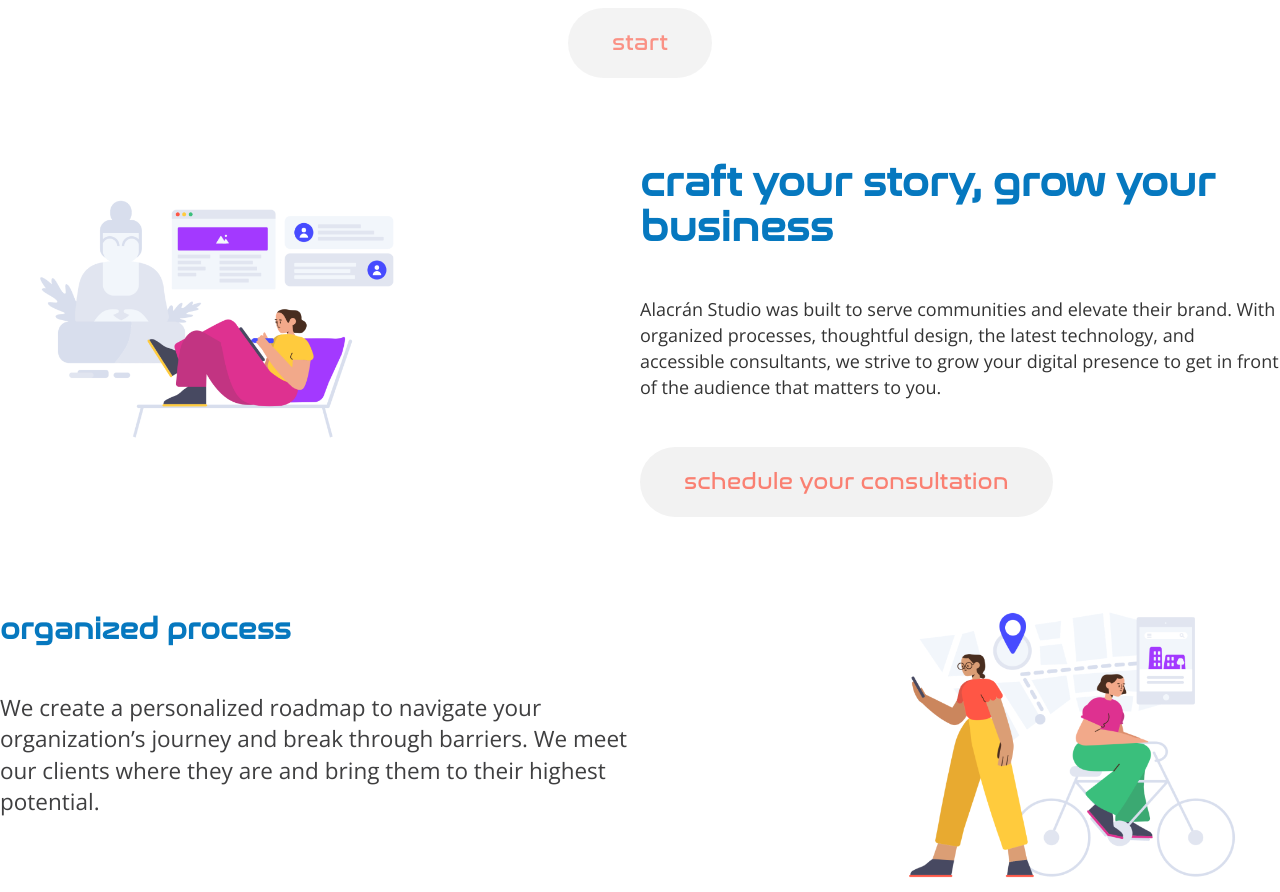
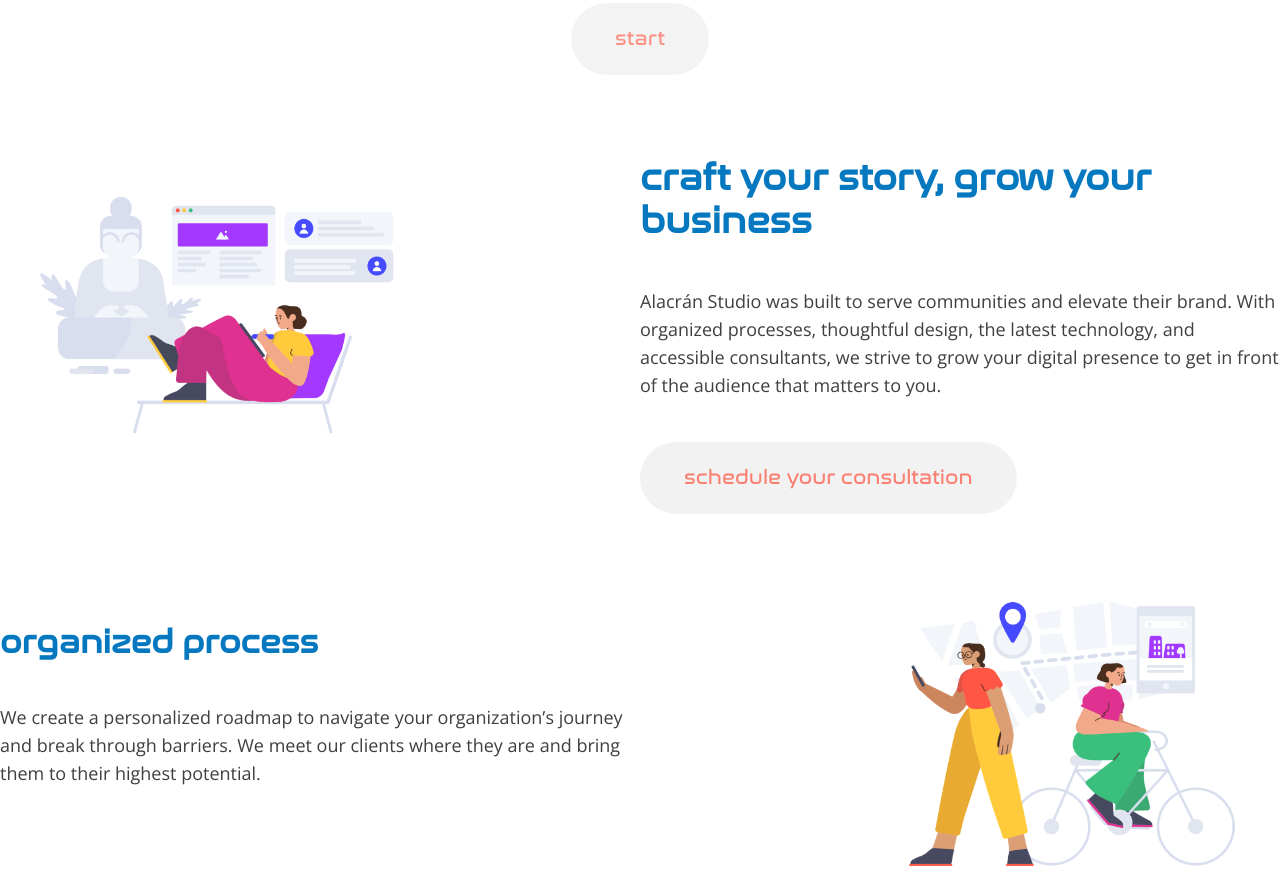
Before and after one commit to Alacran-Digital-Services/alacran-website, a Gatsby site: page / in a window 1280 px wide. Shown: the part 675-1567 px from the top of the page. Built offline with nearby package versions, Linux system fonts and the light colour scheme; Gatsby itself is replaced by a stand-in of ours.

Commit message:
Remove bodyCopy class and move rules to body & p rules in typography.scss. Remove h1, h2, and p from layout.scss and move to typography.scss.

```diff
--- a/src/pages/index.js
+++ b/src/pages/index.js
@@ -40,7 +40,7 @@
       <div className="contentBlockContainer">
         <div className="contentBlockText">
           <h2 className="titleCopy">Organized Process</h2>
-          <p className="bodyCopy">
+          <p>
             We create a personalized roadmap to navigate your organization’s
             journey and break through barriers. We meet our clients where they
             are and bring them to their highest potential.
@@ -65,7 +65,7 @@
         </div>
         <div className="contentBlockText">
           <h2 className="titleCopy">Thoughtful Design</h2>
-          <p className="bodyCopy">
+          <p>
             Work with our experts to integrate best design practices that lead
             to results. Carefully craft designs that share your meaningful
             message to the world.
@@ -76,7 +76,7 @@
       <div className="contentBlockContainer">
         <div className="contentBlockText">
           <h2 className="titleCopy">Latest Technology</h2>
-          <p className="bodyCopy">
+          <p>
             We are passionate about fast, light-weight, high-ranking, and
             state-of-the-art tools and tech. Using the JAMstack, a new way to
             build headless sites, we incessantly chase innovation and distill it
@@ -102,7 +102,7 @@
         </div>
         <div className="contentBlockText">
           <h2 className="titleCopy">Accessible Consultants</h2>
-          <p className="bodyCopy">
+          <p>
             We care about the individual. Partner with our expert consultant
             teams and rest assured there’s always a human on the other side.
           </p>
--- a/src/style/layout.scss
+++ b/src/style/layout.scss
@@ -4,16 +4,15 @@
   scroll-behavior: smooth;
   -ms-text-size-adjust: 100%;
   -webkit-text-size-adjust: 100%;
-  font: 112.5%/1.45em georgia, serif, sans-serif;
   box-sizing: border-box;
   overflow-y: scroll;
 }
+
 body {
   margin: 0;
   -webkit-font-smoothing: antialiased;
   -moz-osx-font-smoothing: grayscale;
-  color: hsla(0, 0%, 0%, 0.8);
-  font-family: "Open Sans", georgia, serif;
+
   font-weight: normal;
   word-wrap: break-word;
   font-kerning: normal;
@@ -22,6 +21,7 @@
   -webkit-font-feature-settings: "kern", "liga", "clig", "calt";
   font-feature-settings: "kern", "liga", "clig", "calt";
 }
+
 article,
 aside,
 details,
@@ -74,24 +74,7 @@
 dfn {
   font-style: italic;
 }
-h1 {
-  margin-left: 0;
-  margin-right: 0;
-  margin-top: 0;
-  padding-bottom: 0;
-  padding-left: 0;
-  padding-right: 0;
-  padding-top: 0;
-  margin-bottom: 1.45rem;
-  color: inherit;
-  text-transform: lowercase;
-  font-family: "Nasalization", -apple-system, BlinkMacSystemFont, Segoe UI, Roboto, Oxygen,
-    Ubuntu, Cantarell, Fira Sans, Droid Sans, Helvetica Neue, sans-serif;
-  font-weight: bold;
-  text-rendering: optimizeLegibility;
-  font-size: 2.25rem;
-  line-height: 1.1;
-}
+
 mark {
   background-color: #ff0;
   color: #000;
@@ -112,18 +95,14 @@
 sup {
   top: -0.5em;
 }
+
 img {
   border-style: none;
   max-width: 100%;
-  margin-left: 0;
-  margin-right: 0;
-  margin-top: 0;
-  padding-bottom: 0;
-  padding-left: 0;
-  padding-right: 0;
-  padding-top: 0;
-  margin-bottom: 1.45rem;
+  padding: 0;
+  margin: 0 0 1.45rem 0;
 }
+
 svg:not(:root) {
   overflow: hidden;
 }
@@ -254,24 +233,7 @@
 *:after {
   box-sizing: inherit;
 }
-h2 {
-  margin-left: 0;
-  margin-right: 0;
-  margin-top: 0;
-  padding-bottom: 0;
-  padding-left: 0;
-  padding-right: 0;
-  padding-top: 0;
-  margin-bottom: 1.45rem;
-  color: inherit;
-  text-transform: lowercase;
-  font-family: "Nasalization", -apple-system, BlinkMacSystemFont, Segoe UI, Roboto, Oxygen,
-    Ubuntu, Cantarell, Fira Sans, Droid Sans, Helvetica Neue, sans-serif;
-  font-weight: bold;
-  text-rendering: optimizeLegibility;
-  font-size: 1.62671rem;
-  line-height: 1.1;
-}
+
 h3 {
   margin-left: 0;
   margin-right: 0;
@@ -394,16 +356,7 @@
   padding-top: 0;
   margin-bottom: 1.45rem;
 }
-p {
-  margin-left: 0;
-  margin-right: 0;
-  margin-top: 0;
-  padding-bottom: 0;
-  padding-left: 0;
-  padding-right: 0;
-  padding-top: 0;
-  margin-bottom: 1.45rem;
-}
+
 pre {
   margin-left: 0;
   margin-right: 0;
--- a/src/style/pages/index.scss
+++ b/src/style/pages/index.scss
@@ -21,12 +21,6 @@
   p {
     padding: 20px 0 20px;
   }
-}
-
-.bodyCopy {
-  font-size: 1.25rem;
-  color: $dark-gray-color;
-  line-height: 1.75rem;
 }
 
 .titleCopy {
--- a/src/style/typography.scss
+++ b/src/style/typography.scss
@@ -1,4 +1,59 @@
+@import "./colors.scss";
+
 @font-face {
 	font-family: "Nasalization";
 	src: url("../fonts/nasalization-rg.otf");
 }
+
+$header-font: "Nasalization";
+$body-copy-font: "Open Sans";
+
+body {
+	color: $dark-gray-color;
+	line-height: 1.75rem;
+	font-family: $body-copy-font, georgia, serif;
+}
+
+h1 {
+	margin: 0 0 1.45rem 0;
+	padding: 0;
+	color: inherit;
+	text-transform: lowercase;
+	font-family: $header-font, -apple-system, BlinkMacSystemFont, Segoe UI, Roboto, Oxygen, Ubuntu, Cantarell, Fira Sans,
+		Droid Sans, Helvetica Neue, sans-serif;
+	text-rendering: optimizeLegibility;
+	font-size: 2.25rem;
+	line-height: 1.2;
+}
+
+h2 {
+	margin: 0 0 1.45rem 0;
+	padding: 0;
+	color: inherit;
+	text-transform: lowercase;
+	font-family: $header-font, -apple-system, BlinkMacSystemFont, Segoe UI, Roboto, Oxygen, Ubuntu, Cantarell, Fira Sans,
+		Droid Sans, Helvetica Neue, sans-serif;
+	text-rendering: optimizeLegibility;
+	font-size: 2rem;
+	line-height: 1.1;
+}
+
+p {
+	margin: 0 0 1.45rem 0;
+	padding: 0;
+	font-size: 1.125rem;
+}
+
+@media screen and (max-width: 600px) {
+	h1 {
+		font-size: 2rem;
+	}
+
+	h2 {
+		font-size: 1.75rem;
+	}
+
+	p {
+		font-size: 1rem;
+	}
+}
```
